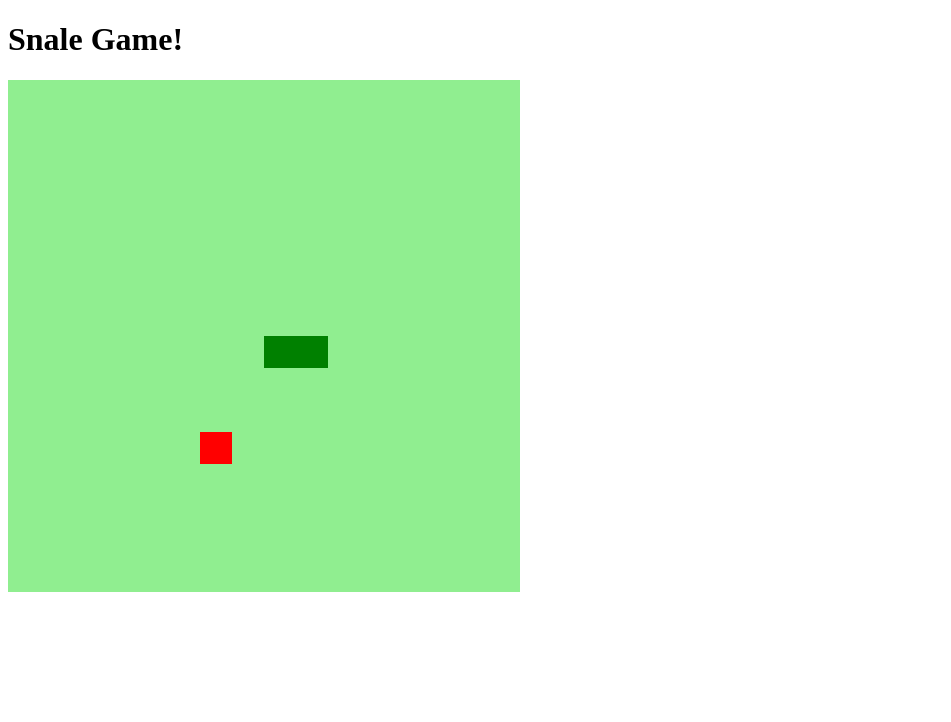
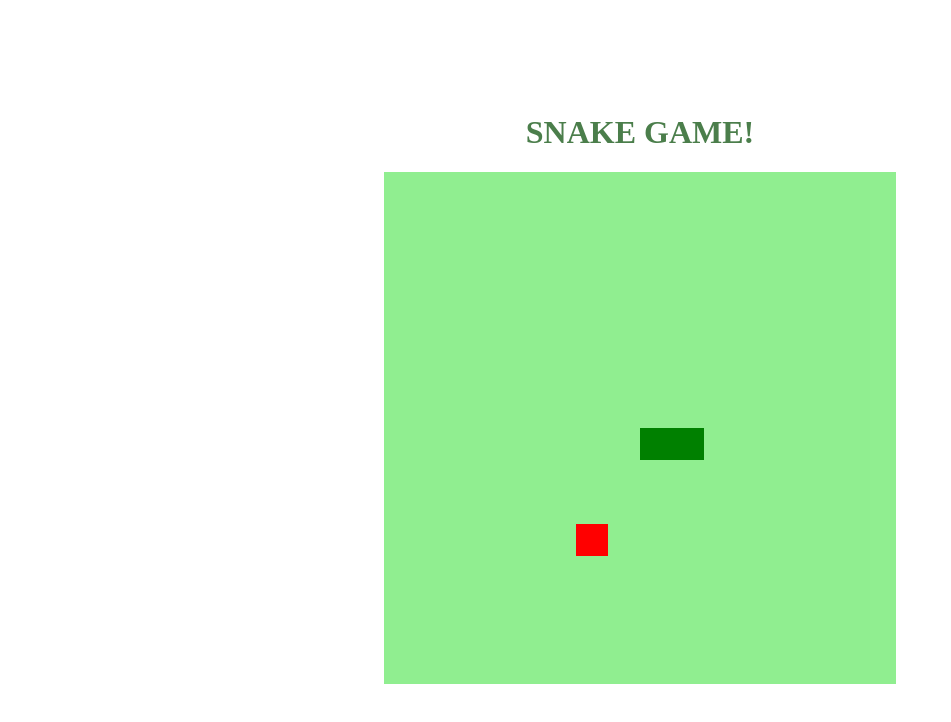
Before and after one commit to paulinhabruno/jogoDaCobrinha, a plain HTML site: page index.html in a window 1280 px wide. Shown: the whole page, without its empty margins (0-951 px from the left). Drawn offline with Linux system fonts and the light colour scheme.

Commit message:
jogo concluído

```diff
--- a/index.html
+++ b/index.html
@@ -9,7 +9,7 @@
     <title>Snake Game</title>
 </head>
 <body>
-    <h1>Snale Game!</h1>
+    <h1>SNAKE GAME!</h1>
     <canvas id="snake" width="512" height="512"></canvas>
 </body>
 </html>
--- a/style.css
+++ b/style.css
@@ -1,3 +1,9 @@
 body{
-
+    height: 95vh;
+    width: 95;
+    display: flex;
+    justify-content: center;
+    align-items: center;
+    flex-direction: column;
+    color: rgb(75, 126, 75)
 }
```
